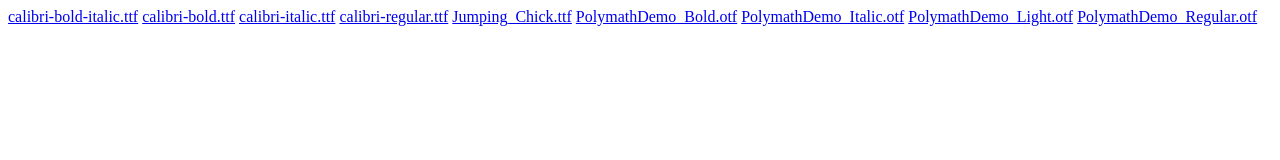
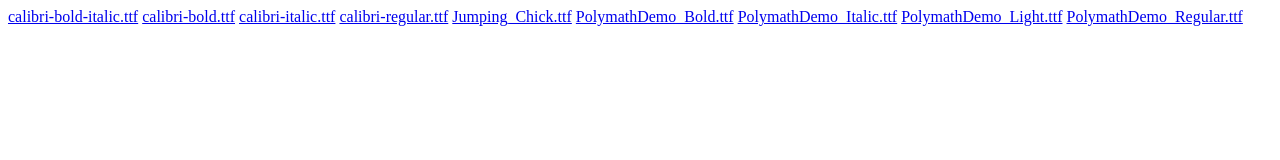
Before and after one commit to dev-spacedgec/assets, a plain HTML site: page index.html in a window 1280 px wide. Drawn offline with Linux system fonts and the light colour scheme.

Commit message:
Fix font file links in index.html
Updated font file links in index.html to include .ttf extensions for PolymathDemo fonts.

```diff
--- a/index.html
+++ b/index.html
@@ -11,9 +11,9 @@
     <a href="calibri-italic.ttf">calibri-italic.ttf</a>
     <a href="calibri-regular.ttf">calibri-regular.ttf</a>
     <a href="Jumping_Chick.ttf">Jumping_Chick.ttf</a>
-    <a href="PolymathDemo_Bold.otf">PolymathDemo_Bold.otf</a>
-    <a href="PolymathDemo_Italic.otf">PolymathDemo_Italic.otf</a>
-    <a href="PolymathDemo_Light.otf">PolymathDemo_Light.otf</a>
-    <a href="PolymathDemo_Regular.otf">PolymathDemo_Regular.otf</a>
+    <a href="PolymathDemo_Bold.ttf">PolymathDemo_Bold.ttf</a>
+    <a href="PolymathDemo_Italic.ttf">PolymathDemo_Italic.ttf</a>
+    <a href="PolymathDemo_Light.ttf">PolymathDemo_Light.ttf</a>
+    <a href="PolymathDemo_Regular.ttf">PolymathDemo_Regular.ttf</a>
 </body>
 </html>
```
